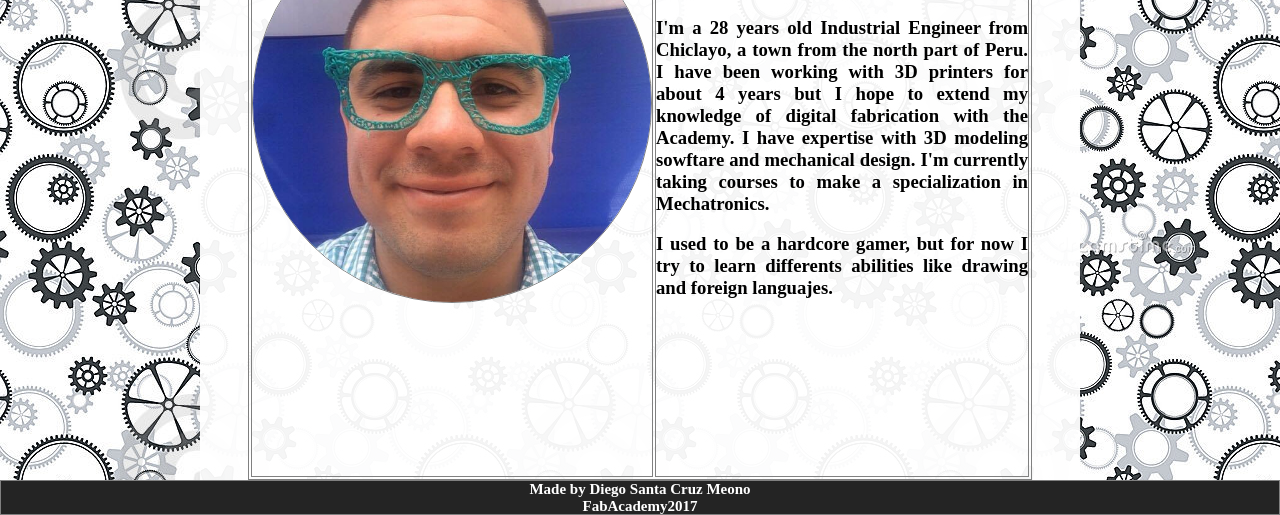
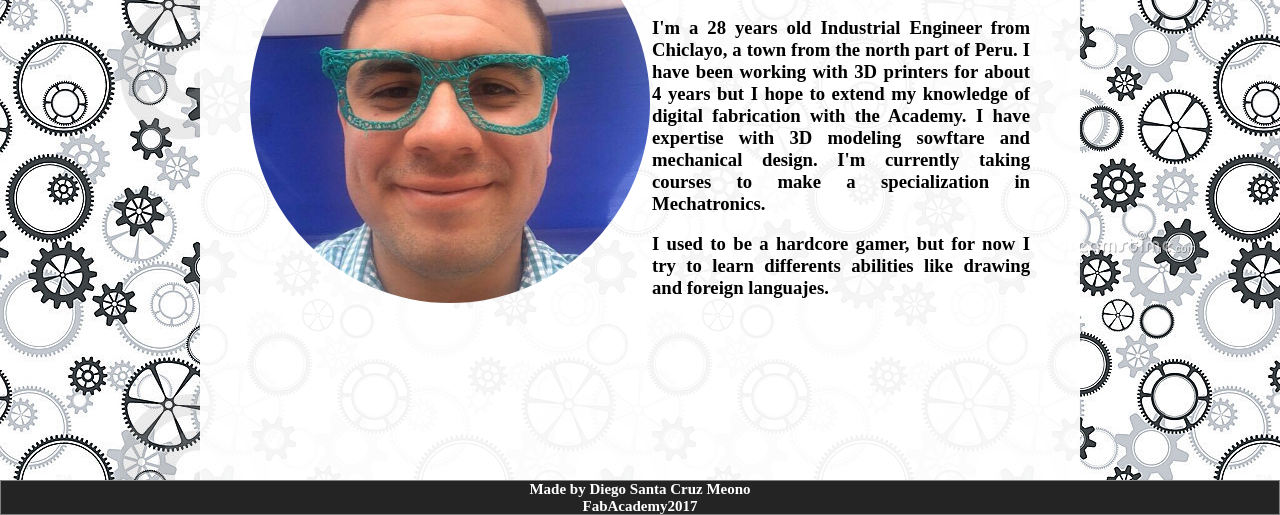
Before and after one commit to Jaeggler/WebPageTest, a plain HTML site: page about.html in a window 1280 px wide. Shown: the part 542-1057 px from the top of the page. Drawn offline with Linux system fonts and the light colour scheme.

Commit message:
Week2-fix2

```diff
--- a/style.css
+++ b/style.css
@@ -82,14 +82,12 @@ header{
 }
 
 .contenido table{
-  border: 1px solid gray;
   height: 750px;
   width: 100%;
 }
 
 .contenido td{
-  border: 1px solid gray;
-  width: 50%;
+    width: 50%;
   text-align: center;
 
 }
@@ -143,8 +141,7 @@ header{
 }
 
 .sidebar{
-  border: 1px solid rgb(0, 0, 0);
-  float: left;
+    float: left;
   width: 180px;
   margin-top: 3em;
   margin-left: 10px;
@@ -166,8 +163,7 @@ header{
 
 /*About and Assignment Page*/
 #fotoabout{
-  border: 1px solid gray;
-  width: 400px;
+    width: 400px;
   height: 400px;
   border-radius: 100%;
 }
```
Also changed, not shown: assignment2.html (+1 -0 lines).
